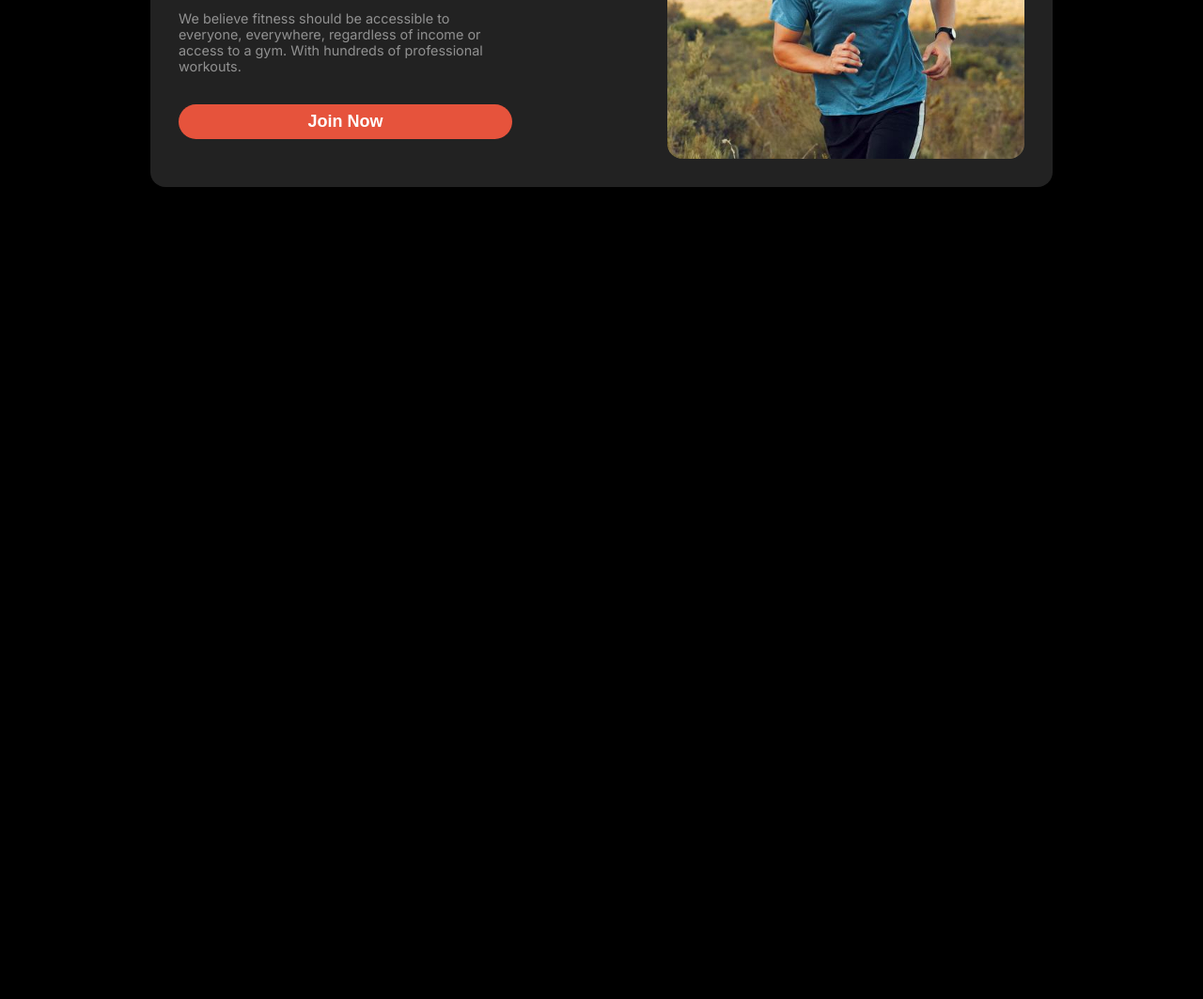
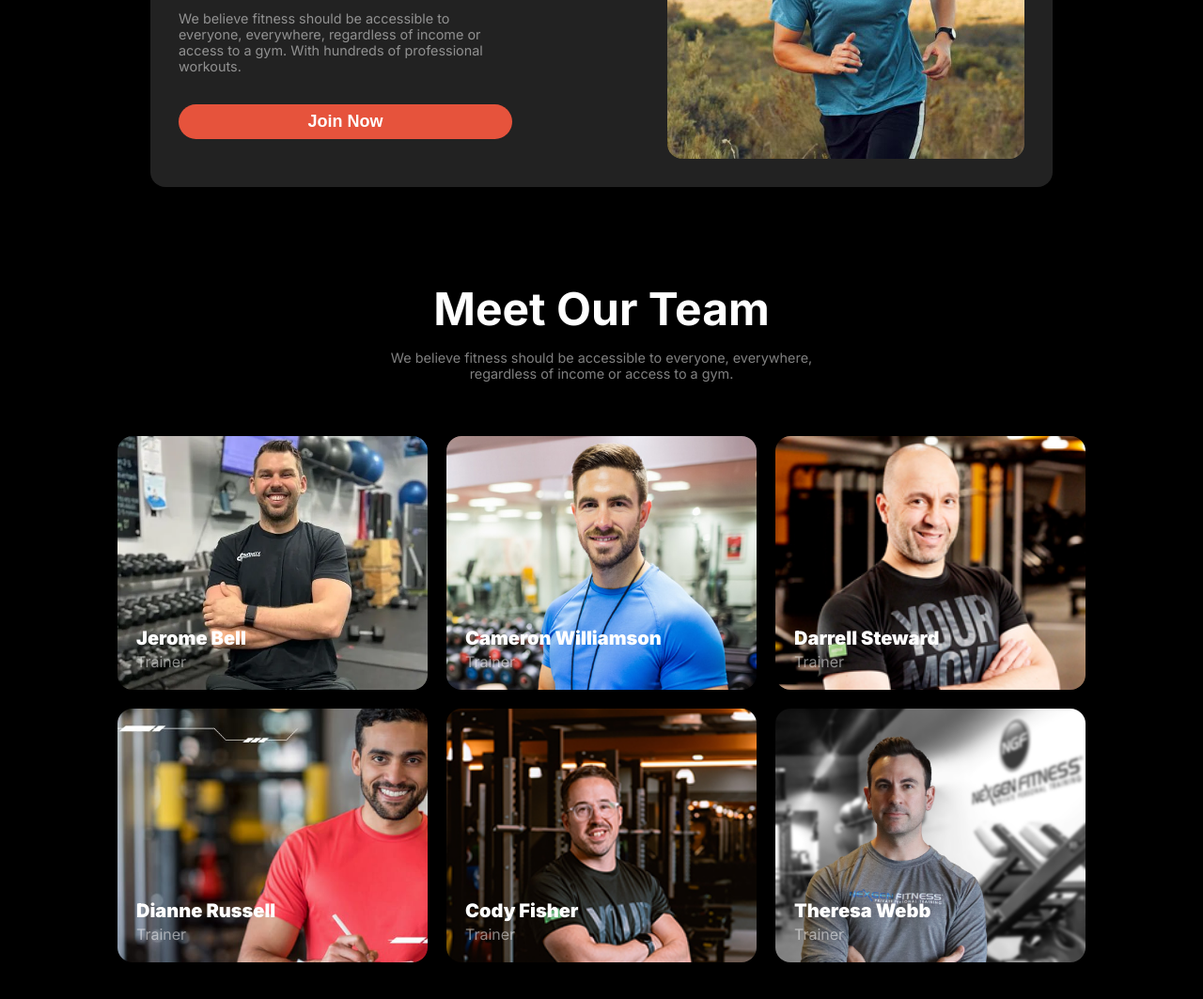
Before and after one commit to MishkatMukit/versatile-fitness-club, a plain HTML site: page index.html in a window 1280 px wide. Shown: the part 1645-2708 px from the top of the page at 94% size. Before the commit the page ends 1944 px from the top, so only its background shows below. Drawn offline with Linux system fonts and the light colour scheme; a web font is replaced by a local one.

Commit message:
meet our team  added with responsiveness

```diff
--- a/index.html
+++ b/index.html
@@ -120,6 +120,56 @@
                 </div>
             </div>
         </section>
+        <section class="our-team">
+            <div class="container">
+                <div class="section-info">
+                <h3 class="section-title">
+                    Meet Our Team
+                </h3>
+                <p class="section-description">
+                    We believe fitness should be accessible to everyone, everywhere, regardless of income or access to a gym.
+                </p>
+            </div>
+            <div class="team-card-container">
+                <div class="team-card" id="team-card1">
+                    <div class="team-card-info">
+                        <h4 class="team-title">Jerome Bell</h4>
+                    <p class="team-subtitle">Trainer</p>
+                    </div>
+                </div >
+                <div class="team-card" id="team-card2">
+                    <div class="team-card-info">
+                        <h4 class="team-title">Cameron Williamson</h4>
+                    <p class="team-subtitle">Trainer</p>
+                    </div>
+                </div>
+                <div class="team-card" id="team-card3">
+                    <div class="team-card-info">
+                        <h4 class="team-title">Darrell Steward</h4>
+                    <p class="team-subtitle">Trainer</p>
+                    </div>
+                </div>
+                <div class="team-card" id="team-card4">
+                    <div class="team-card-info">
+                        <h4 class="team-title">Dianne Russell</h4>
+                    <p class="team-subtitle">Trainer</p>
+                    </div>
+                </div>
+                <div class="team-card" id="team-card5">
+                    <div class="team-card-info">
+                        <h4 class="team-title">Cody Fisher</h4>
+                    <p class="team-subtitle">Trainer</p>
+                    </div>
+                </div>
+                <div class="team-card" id="team-card6">
+                    <div class="team-card-info">
+                        <h4 class="team-title">Theresa Webb</h4>
+                    <p class="team-subtitle">Trainer</p>
+                    </div>
+                </div>
+            </div>
+            </div>
+        </section>
     </main>
     <footer>
 
--- a/styles/style.css
+++ b/styles/style.css
@@ -248,7 +248,65 @@ main section{
         margin-bottom: 32px;
     }
 
+/*meet our team  starts here*/
+.our-team .section-info{
+    text-align: center;
+    margin: 0 auto;
+    margin-bottom: 58px;
+}
+.team-card-container{
+    display: grid;
+    justify-items: center;
+    justify-content: center;
+    grid-template-columns: repeat(3, 330px);
+    gap: 20px;
+}
+.team-card{
+    border-radius: 16px;
+    display: flex;
+    align-items: flex-end;
+    width: 330px;
+    height: 270px;
 
+}
+.team-card-info{
+    padding-left: 20px;
+    padding-bottom: 20px;
+}
+.team-title{
+    font-size: 1.25rem;
+    margin-bottom: 3px;
+    font-weight: 900;
+}
+.team-subtitle{
+    color: rgba(255, 255, 255, 0.5);
+}
+#team-card1{
+    background-image: url('../images/trainer1.png');
+    background-size: cover;
+}
+#team-card2{
+    background-image: url('../images/trainer2.png');
+    background-size: cover;
+}
+#team-card3{
+    background-image: url('../images/trainer3.png');
+    background-size: cover;
+
+}
+#team-card4{
+    background-image: url('../images/trainer4.png');
+    background-size: cover;
+    background-position: bottom left;
+}
+#team-card5{
+    background-image: url('../images/trainer5.png');
+    background-size: cover;
+}
+#team-card6{
+    background-image: url('../images/trainer6.png');
+    background-size: cover;
+}
 
 
 /* Responsive media query starts here ---------------------------------------------------------------*/
@@ -347,7 +405,8 @@ main section{
     .section-title{
         font-size: 2rem;
     }
-    .habit-card-container{
+    .habit-card-container,
+    .team-card-container{
         grid-template-columns: 1fr;
     }
     .extra-mile-card{
```
